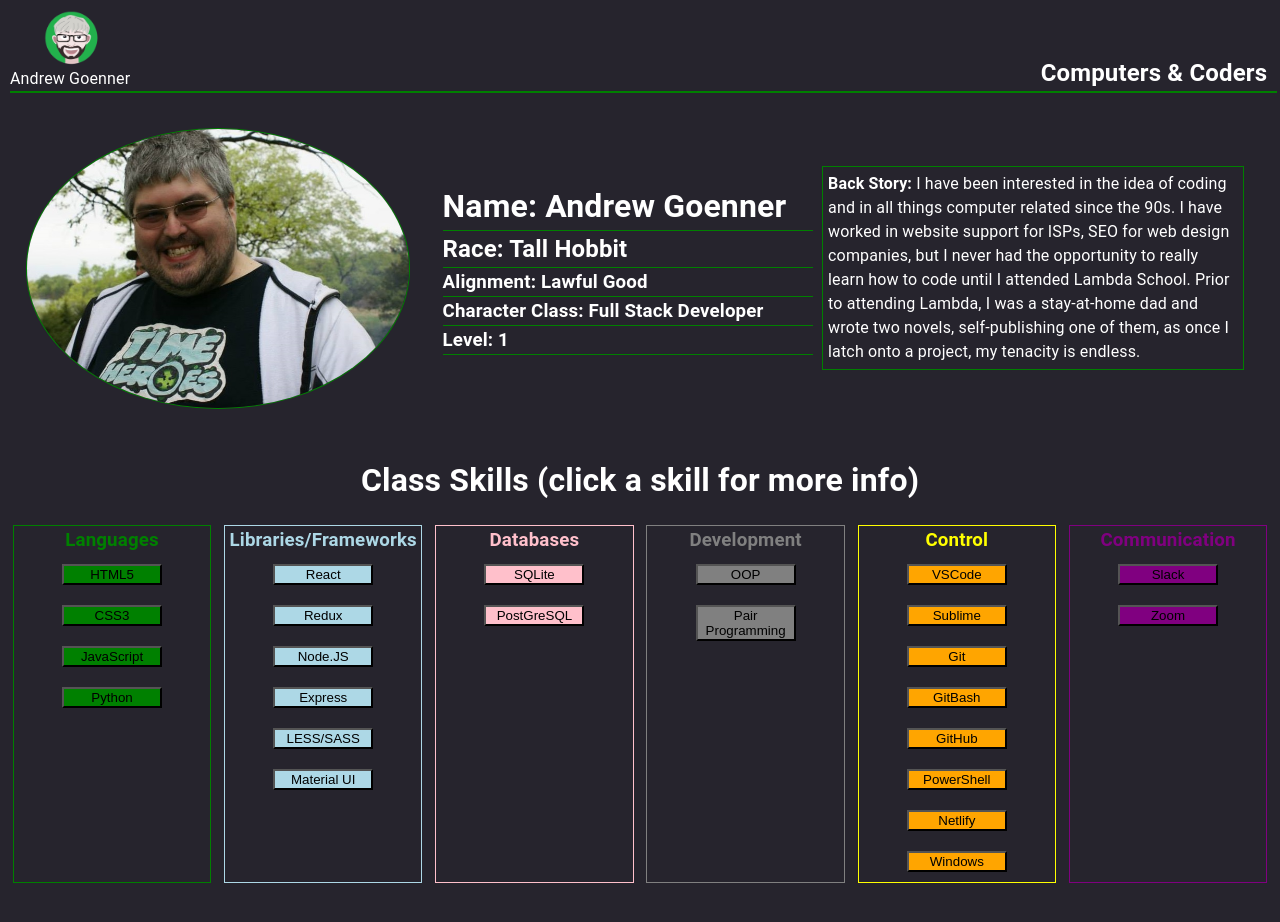
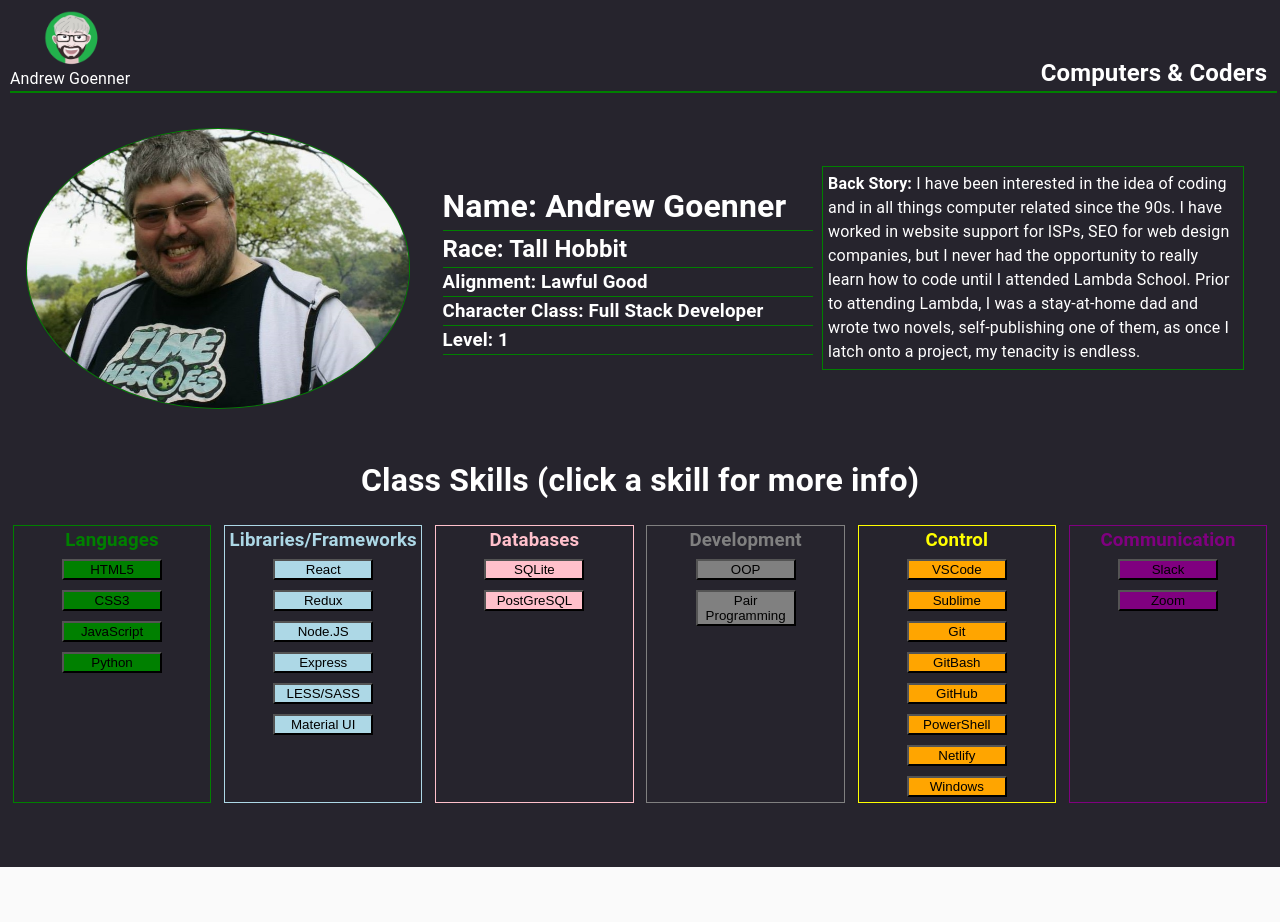
Before and after one commit to drewgoenner/portfolio, a React (Create React App) app: page / in a window 1280 px wide. Shown: the top 922 px of the page. After the commit the page ends 867 px from the top, so only its background shows below. Built offline with nearby package versions, Linux system fonts and the light colour scheme.

Commit message:
got rid of outlines on modals

```diff
--- a/src/landing/components/modals/Comm.jsx
+++ b/src/landing/components/modals/Comm.jsx
@@ -15,6 +15,7 @@ function getModalStyle() {
     top: `${top}%`,
     left: `${left}%`,
     transform: `translate(-${top}%, -${left}%)`,
+    outline: 'none'
   };
 }
 
@@ -30,7 +31,7 @@ const useStyles = makeStyles(theme => ({
 
   button: {
       backgroundColor: 'purple',
-      margin: '10% 0',
+      margin: '5% 0',
       width: '100px'
   }
 }));
--- a/src/landing/components/modals/DataSoft.jsx
+++ b/src/landing/components/modals/DataSoft.jsx
@@ -19,6 +19,7 @@ function getModalStyle() {
     top: `${top}%`,
     left: `${left}%`,
     transform: `translate(-${top}%, -${left}%)`,
+    outline: 'none'
   };
 }
 
@@ -43,13 +44,13 @@ const useStyles = makeStyles(theme => ({
 
   dataButton: {
       backgroundColor: 'pink',
-      margin: '10% 0',
+      margin: '5% 0',
       width: '100px'
   },
 
   softButton: {
     backgroundColor: 'gray',
-    margin: '10% 0',
+    margin: '5% 0',
     width: '100px'
 },
 }));
--- a/src/landing/components/modals/Languages.jsx
+++ b/src/landing/components/modals/Languages.jsx
@@ -18,6 +18,7 @@ function getModalStyle() {
     top: `${top}%`,
     left: `${left}%`,
     transform: `translate(-${top}%, -${left}%)`,
+    outline: 'none'
   };
 }
 
@@ -33,8 +34,8 @@ const useStyles = makeStyles(theme => ({
 
   button: {
       backgroundColor: 'green',
-      margin: '10% 0',
-      width: '100px'
+      margin: '5% 0',
+      width: '100px',
   }
 }));
 
--- a/src/landing/components/modals/LibFrame.jsx
+++ b/src/landing/components/modals/LibFrame.jsx
@@ -16,6 +16,7 @@ function getModalStyle() {
     top: `${top}%`,
     left: `${left}%`,
     transform: `translate(-${top}%, -${left}%)`,
+    outline: 'none'
   };
 }
 
@@ -31,7 +32,7 @@ const useStyles = makeStyles(theme => ({
 
   button: {
       backgroundColor: 'lightblue',
-      margin: '10% 0',
+      margin: '5% 0',
       width: '100px'
   }
 }));
--- a/src/landing/components/modals/VersionCon.jsx
+++ b/src/landing/components/modals/VersionCon.jsx
@@ -17,6 +17,7 @@ function getModalStyle() {
     top: `${top}%`,
     left: `${left}%`,
     transform: `translate(-${top}%, -${left}%)`,
+    outline: 'none'
   };
 }
 
@@ -32,7 +33,7 @@ const useStyles = makeStyles(theme => ({
 
   button: {
       backgroundColor: 'orange',
-      margin: '10% 0',
+      margin: '5% 0',
       width: '100px'
   }
 }));
```
